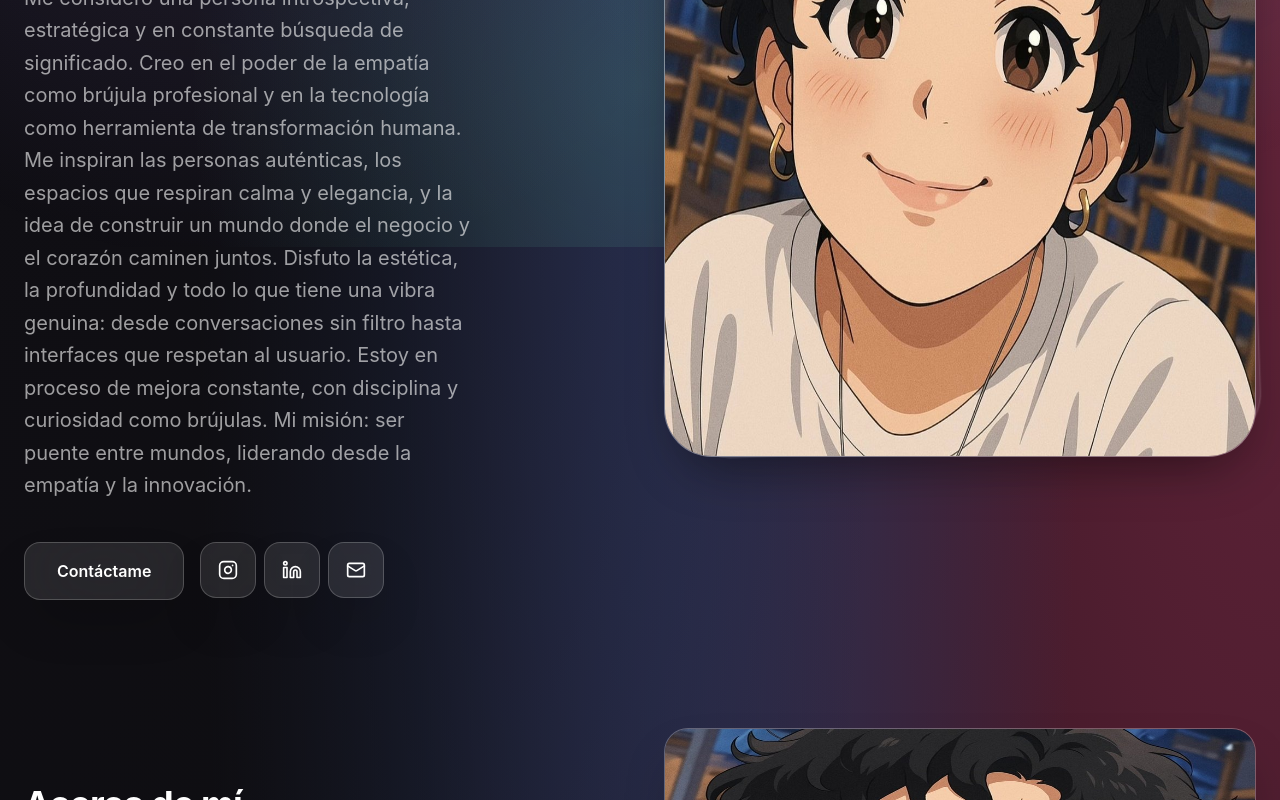
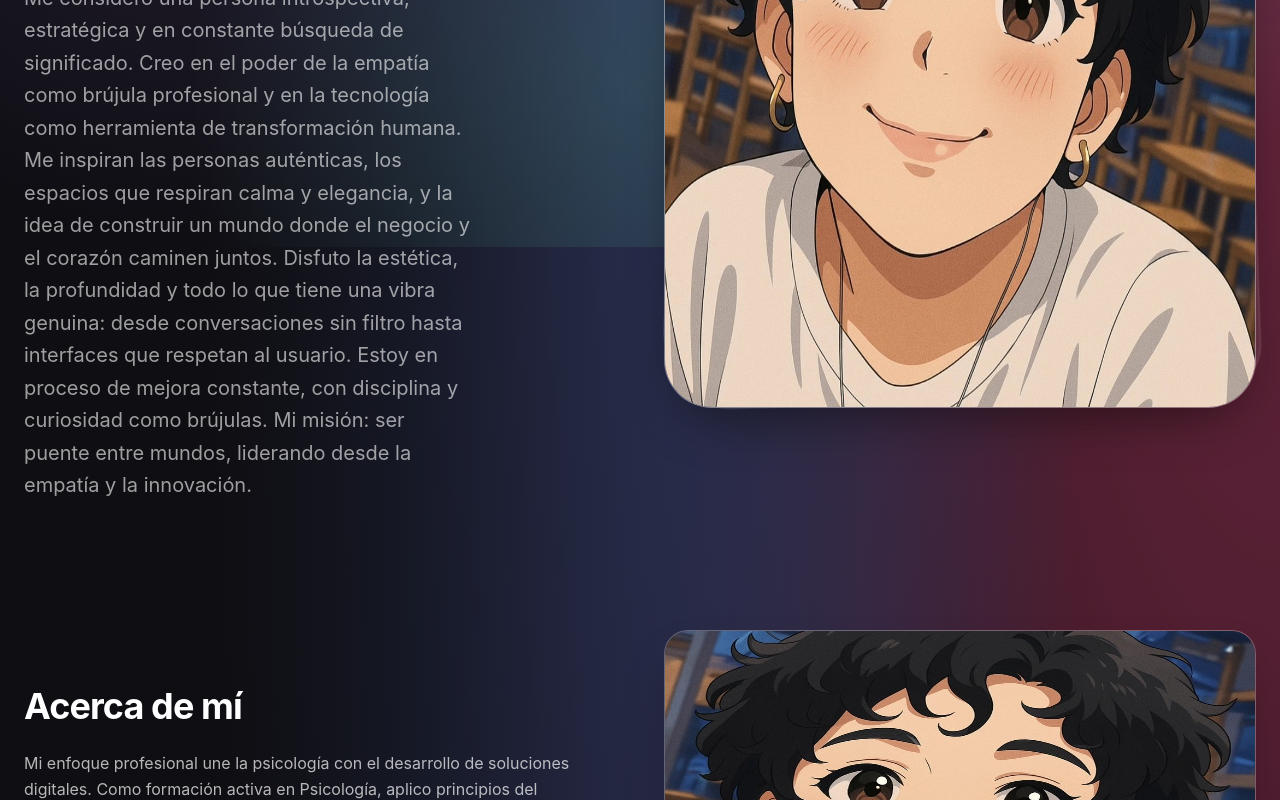
Before and after one commit to JohanMiguel/Rous-Gonzales, a React (Vite) app: page / in a window 1280 px wide. Shown: the part 553-1353 px from the top of the page. Built offline with nearby package versions, Linux system fonts and the light colour scheme.

Commit message:
nueva informacion

```diff
--- a/src/App.tsx
+++ b/src/App.tsx
@@ -121,18 +121,7 @@ Estoy en proceso de mejora constante, con disciplina y curiosidad como
 brújulas. Mi misión: ser puente entre mundos, liderando desde la empatía
 y la innovación.
               </p>
-              <div className="flex gap-4 pt-4">
-                <button className="glass px-8 py-4 rounded-2xl font-semibold hover:bg-white/20 transition-all active:scale-95">
-                  Contáctame
-                </button>
-                <div className="flex gap-2">
-                  {[Instagram, Linkedin, Mail].map((Icon, i) => (
-                    <button key={i} className="glass w-14 h-14 rounded-2xl flex items-center justify-center hover:bg-white/20 transition-all">
-                      <Icon size={20} />
-                    </button>
-                  ))}
-                </div>
-              </div>
+
             </motion.div>
 
             <motion.div
```
